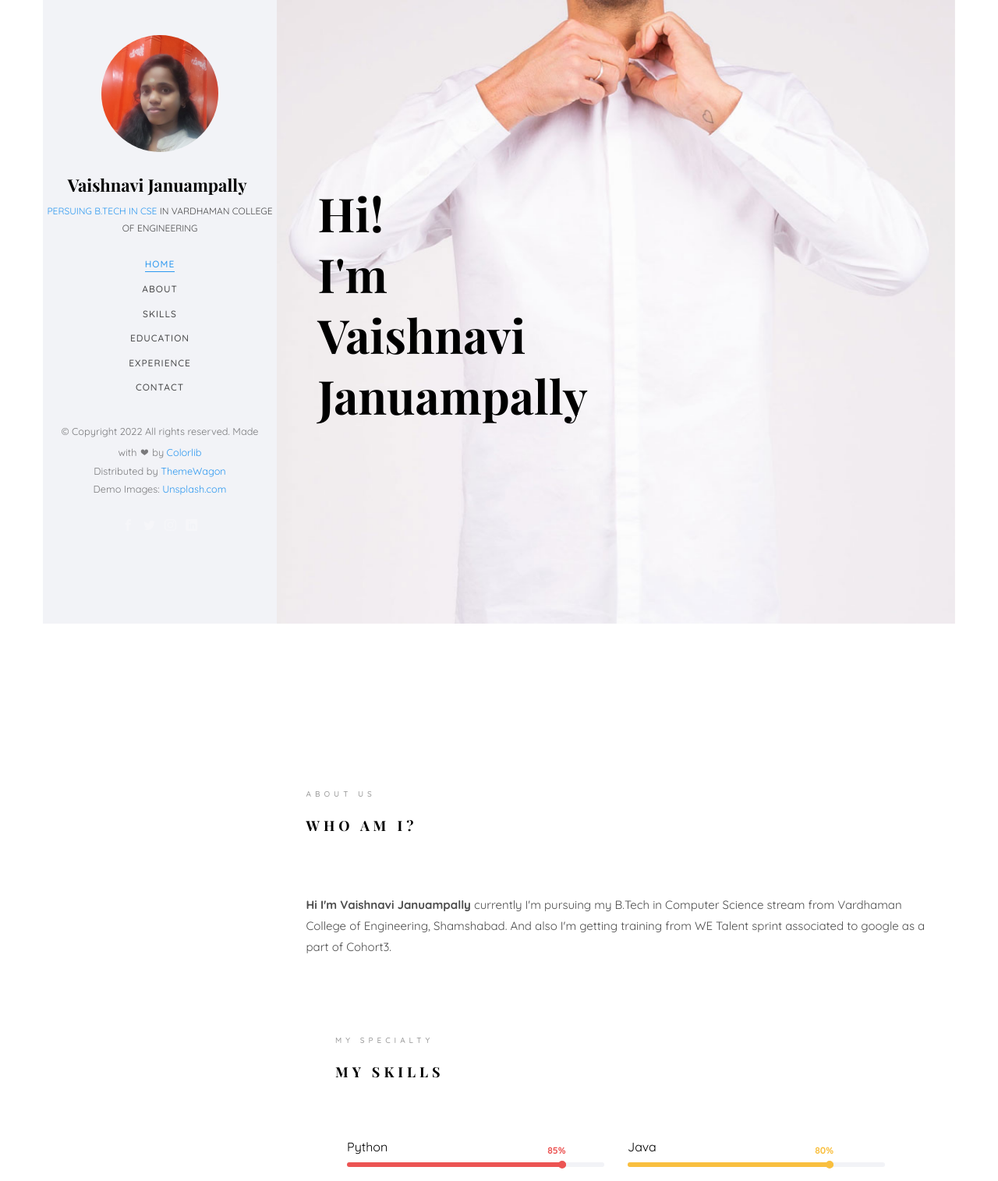
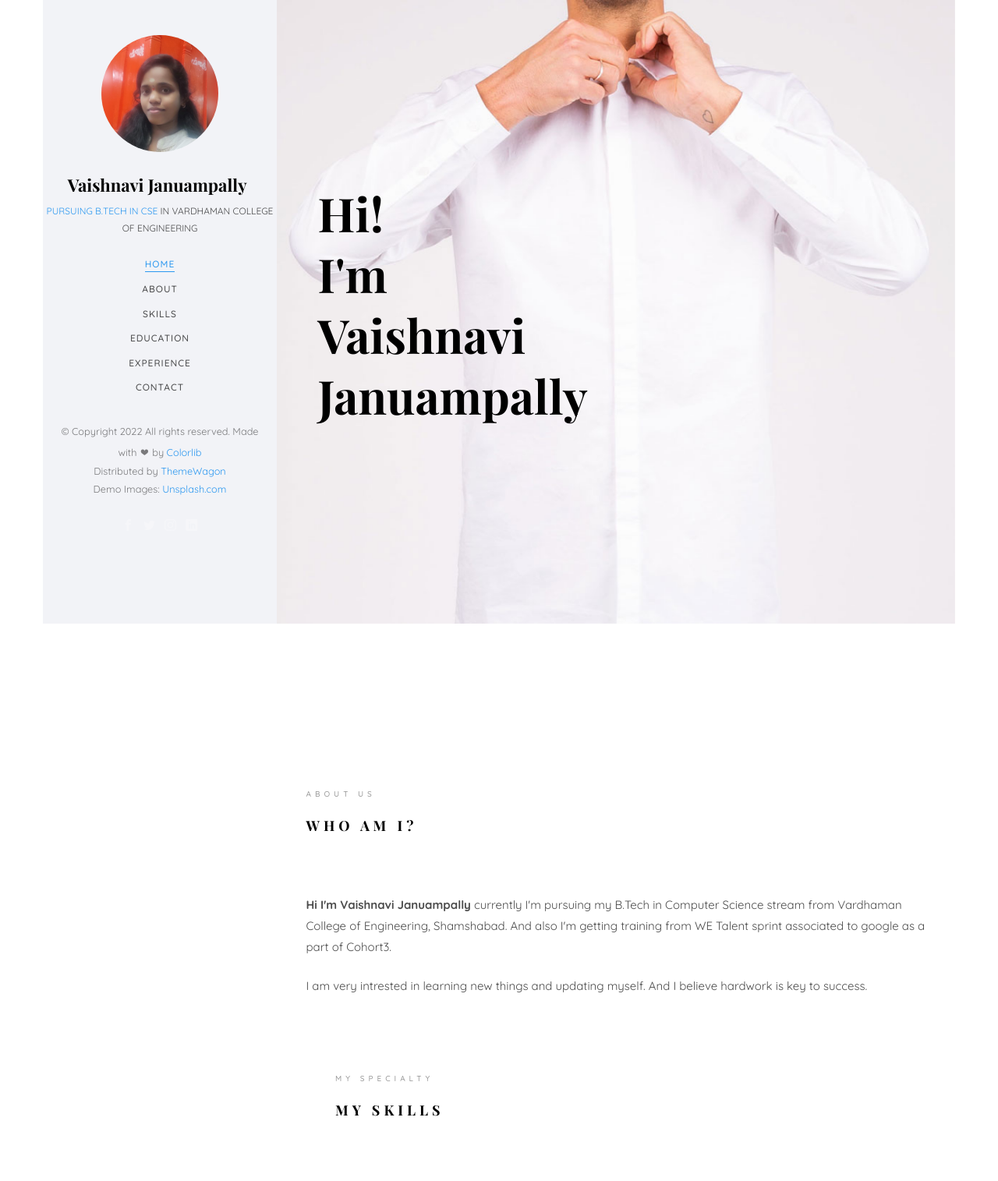
Before and after one commit to vaishnavijanampally/vaishnavi_portfolio, a plain HTML site: page index.html in a window 1280 px wide. Shown: the top 1515 px of the page at 78% size. Drawn offline with nearby package versions, Linux system fonts and the light colour scheme; files whose address does not match are found by name; a web font is replaced by a local one.

Commit message:
Update index.html

```diff
--- a/index.html
+++ b/index.html
@@ -58,7 +58,7 @@
 			<div class="text-center">
 				<div class="author-img" style="background-image: url(images/about.jpg);"></div>
 				<h1 id="colorlib-logo"><a href="index.html">Vaishnavi Januampally</a></h1>
-				<span class="position"><a href="#">Persuing B.Tech in CSE </a> in Vardhaman College of Engineering</span>
+				<span class="position"><a href="#">Pursuing B.Tech in CSE </a> in Vardhaman College of Engineering</span>
 			</div>
 			<nav id="colorlib-main-menu" role="navigation" class="navbar">
 				<div id="navbar" class="collapse">
@@ -140,7 +140,7 @@ Copyright <script>document.write(new Date().getFullYear());</script> All rights
 										<span class="heading-meta">About Us</span>
 										<h2 class="colorlib-heading">Who Am I?</h2>
 										<p><strong>Hi I'm Vaishnavi Januampally</strong> currently I'm pursuing my B.Tech in Computer Science stream from Vardhaman College of Engineering, Shamshabad. And also I'm getting training from WE Talent sprint associated to google as a part of Cohort3.</p>
-										<p></p>
+										<p>I am very intrested in learning new things and updating myself. And I believe hardwork is key to success.</p>
 									</div>
 								</div>
 							</div><!--
```
